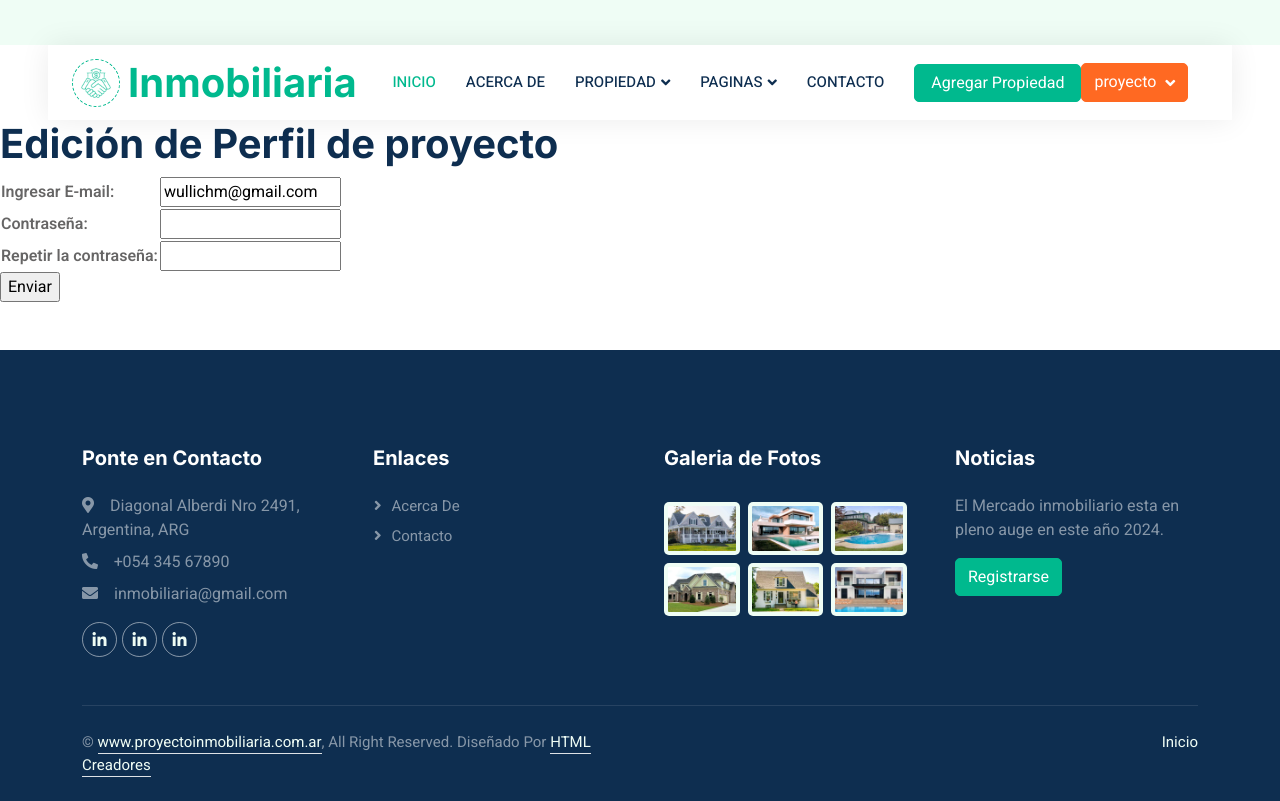
After one commit to lunajua/ProyectoInmobiliaria, a Django app: page /users/editarusuario/ in a window 1280 px wide. The commit adds this page. Run offline with Django 4.2, Linux system fonts and the light colour scheme; a user stored in the database is signed in; some libraries are stand-ins or nearby versions.

Commit message:
cambio de contraseña y cambios en html

```diff
--- a/appinmobiliaria/templates/appinmobiliaria/about.html
+++ b/appinmobiliaria/templates/appinmobiliaria/about.html
@@ -84,10 +84,10 @@
                             <div class="col-lg-6 wow fadeIn" data-wow-delay="0.5s">
                                 <div class="mb-4">
                                     <h1 class="mb-3">Contacte a nuestros asesores especializados</h1>
-                                    <p>Formado por jovenes profesionales altamente capacitados, un capital humano que hacen el valor diferencial.</p>
+                                    <p>Especialista en Finanzas, Economía y Control de Gestión con experiencia en empresas Alimenticias. Trabajo final realizado en grupo.  </p>
                                 </div>
-                                <a href="" class="btn btn-primary py-3 px-4 me-2"><i class="fa fa-phone-alt me-2"></i>Comunicarse</a>
-                                <a href="" class="btn btn-dark py-3 px-4"><i class="fa fa-calendar-alt me-2"></i>Solicitar entrevista</a>
+                                <a href="https://wa.me/+5491138241777?text=Hola,%20quiero%20informaci%C3%B3n" target="_blank" class="btn btn-primary py-3 px-4 me-2"><i class="fa fa-phone-alt me-2"></i>Comunicarse</a>
+                                <a href="https://github.com/wullichm" class="btn btn-dark py-3 px-4"><i class="fab fa-github me-2"></i>GitHub</a>
                             </div>
                         </div>
                     </div>
--- a/appinmobiliaria/templates/appinmobiliaria/base.html
+++ b/appinmobiliaria/templates/appinmobiliaria/base.html
@@ -87,6 +87,7 @@
                       </button>
                       <div class="dropdown-menu" aria-labelledby="dropdownMenuButton">
                         <a class="dropdown-item" href="{% url 'users:logout' %}" id="logoutLink">Cerrar Sesion</a>
+                        <a class="dropdown-item" href="{% url 'users:editarusuario' %}" id="logoutLink">Editar Usuario</a>
                         </div>
 
                         {% else %}
--- a/users/forms.py
+++ b/users/forms.py
@@ -11,3 +11,14 @@ class UserForm(UserCreationForm):
         model = User
         fields = ('username' , 'email' , 'password1', 'password2')
         help_texts = {k:"" for k in fields}
+
+class UserEditForm(UserCreationForm):
+
+    email = forms.EmailField(label="Ingresar E-mail:")
+    password1 = forms.CharField(label='Contraseña:', widget=forms.PasswordInput)
+    password2 = forms.CharField(label='Repetir la contraseña:', widget=forms.PasswordInput)
+
+    class Meta:
+        model = User
+        fields = [ 'email', 'password1', 'password2']
+        help_texts = {k:"" for k in fields}
--- /dev/null
+++ b/users/templates/users/editar_usuario.html
@@ -0,0 +1,32 @@
+{% extends 'appinmobiliaria/base.html' %}
+{% load static %}
+
+<!DOCTYPE html>
+<html lang="en">
+<head>
+    <meta charset="UTF-8">
+    <meta name="viewport" content="width=device-width, initial-scale=1.0">
+    <title>Edición Usuario</title>
+</head>
+<body>
+    {% block content %}
+
+    <h1>Edición de Perfil de {{usuario}}</h1>
+
+    <form action="" method="POST">
+        {% csrf_token %}
+
+        <table>
+
+            {{ miFormulario.as_table }}
+
+        </table>
+
+        <input type="submit", value="Enviar">
+
+    </form>
+
+    {% endblock %}
+
+</body>
+</html>
--- a/users/urls.py
+++ b/users/urls.py
@@ -1,8 +1,11 @@
 from django.urls import path
 from users.views import CreacionDeCuenta, Login, logout
+from users import views
 
 app_name = 'users'
 
 urlpatterns = [path('register/',CreacionDeCuenta.as_view(),name="register"),
                path('login/',Login.as_view(), name="login"),
-               path('logout/',logout.as_view(), name="logout")]
+               path('logout/',logout.as_view(), name="logout"),
+               path('editarusuario/', views.editarPerfil , name="editarusuario"),
+               ]
--- a/users/views.py
+++ b/users/views.py
@@ -1,8 +1,12 @@
 from django.shortcuts import render
 from django.views import generic
 from users.forms import UserForm
+from users.forms import UserEditForm
 from django.contrib.auth.views import LoginView, LogoutView
 from django.urls import reverse_lazy
+
+from django.contrib.auth.decorators import login_required
+
 
 # Create your views here.
 
@@ -23,3 +27,32 @@ class Login(LoginView):
 
 class logout(LogoutView):
     next_page = 'appinmobiliaria:index'
+
+@login_required
+def editarPerfil(request):
+
+      usuario = request.user
+
+      if request.method == 'POST':
+            miFormulario = UserEditForm(request.POST)
+
+            if miFormulario.is_valid():
+
+                 informacion = miFormulario.cleaned_data
+                 usuario.email = informacion['email']
+
+                 usuario.set_password(informacion['password1'])  # tuve que usar este método porque no guardaba la contraseña, además especifica que django valida los dos pass antes de guardarlos automáticamente.
+                 usuario.save()
+
+                 return render(request, "appinmobiliaria/index.html")
+
+      else:
+            datos = {
+                 'first name': usuario.first_name,
+                 'email': usuario.email
+            }
+
+            miFormulario= UserEditForm(initial=datos)
+
+
+      return render(request, "users/editar_usuario.html", {"miFormulario":miFormulario, "usuario":usuario})
```
Also changed, not shown: db.sqlite3.
